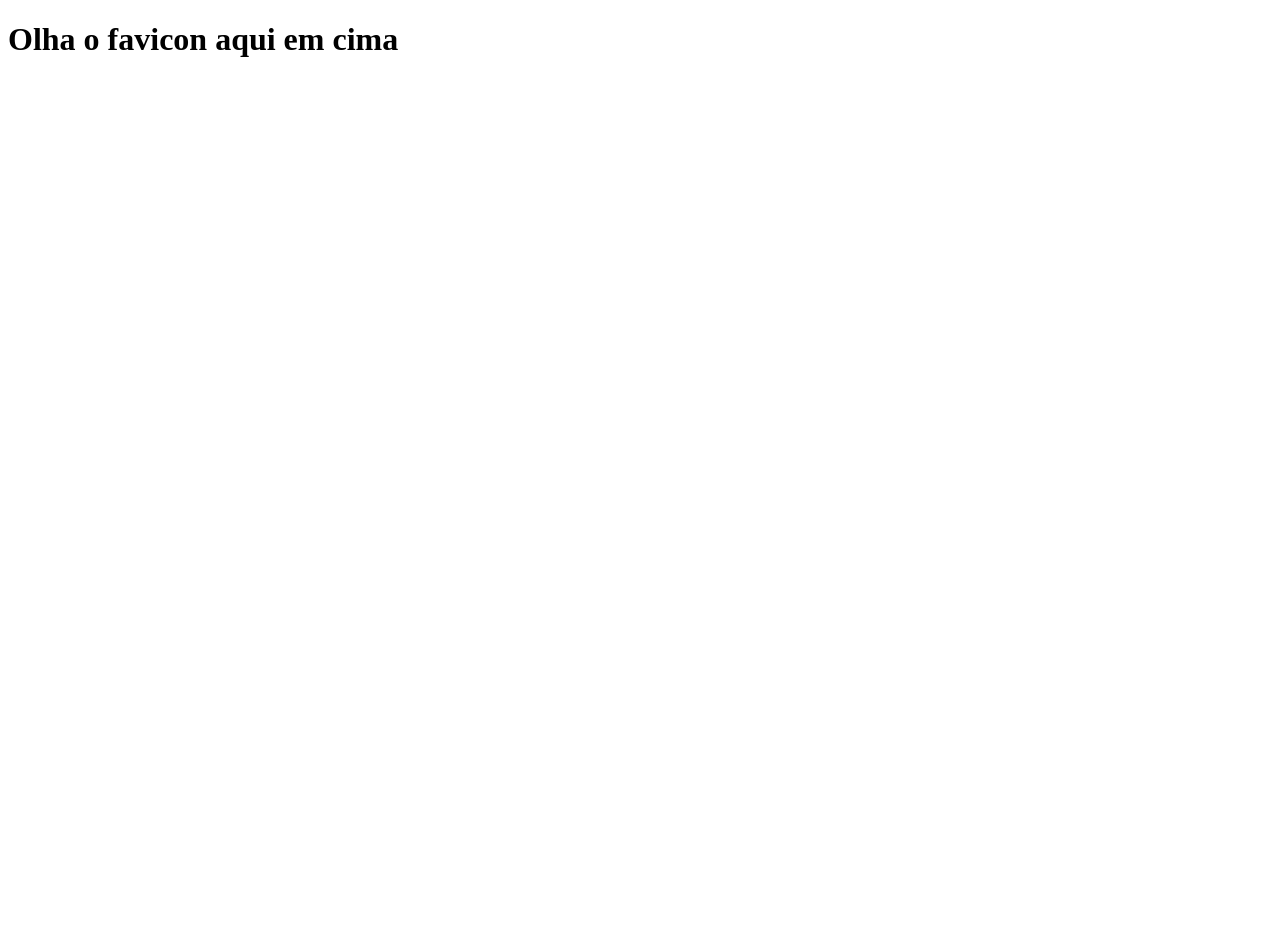
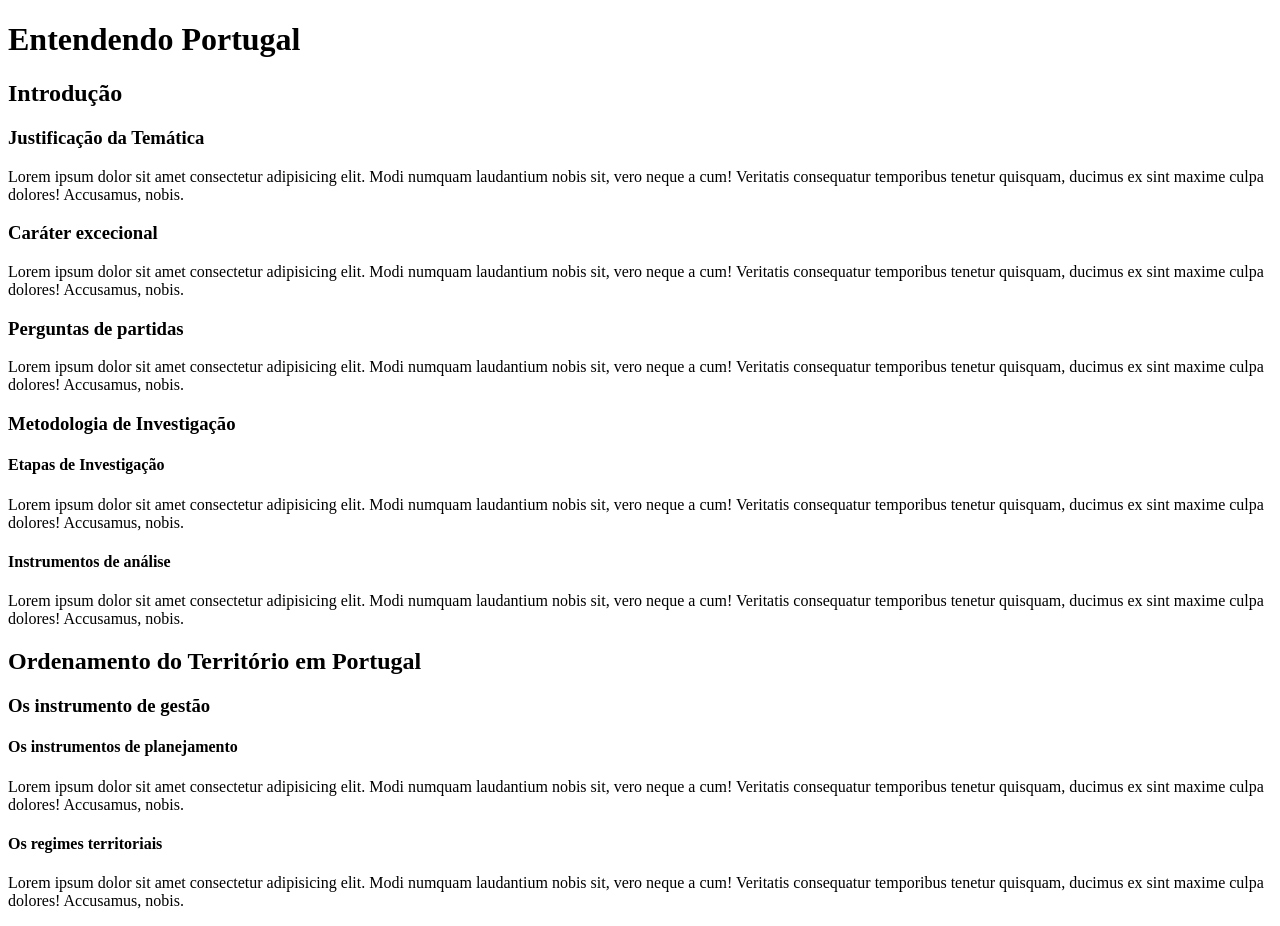
Before and after one commit to milenalisiel/html-atividade-004, a plain HTML site: page index.html in a window 1280 px wide. Before the commit the page ends 800 px from the top, so only its background shows below. Drawn offline with Linux system fonts and the light colour scheme.

Commit message:
atividade 5 concluida

```diff
--- a/index.html
+++ b/index.html
@@ -3,10 +3,29 @@
         <head>
             <meta charset="UTF-8">
             <meta name="viewport" content="width=device-width, initial-scale=1.0">
-        <title>Document</title>
-        <link rel="shortcut icon" href="html.ico" type="html.ico">
+            <link rel="shortcut icon" type="image/png" href="favicon.ico">
+
+            <title>Hierarquia de Títulos</title>
         </head>
 <body>
-        <h1>Olha o favicon aqui em cima</h1>
+    <h1>Entendendo Portugal</h1>
+    <h2>Introdução</h2>
+    <h3>Justificação da Temática</h3>
+    <p>Lorem ipsum dolor sit amet consectetur adipisicing elit. Modi numquam laudantium nobis sit, vero neque a cum! Veritatis consequatur temporibus tenetur quisquam, ducimus ex sint maxime culpa dolores! Accusamus, nobis.</p>
+    <h3>Caráter excecional</h3>
+    <p>Lorem ipsum dolor sit amet consectetur adipisicing elit. Modi numquam laudantium nobis sit, vero neque a cum! Veritatis consequatur temporibus tenetur quisquam, ducimus ex sint maxime culpa dolores! Accusamus, nobis.</p>
+    <h3>Perguntas de partidas</h3>
+    <p>Lorem ipsum dolor sit amet consectetur adipisicing elit. Modi numquam laudantium nobis sit, vero neque a cum! Veritatis consequatur temporibus tenetur quisquam, ducimus ex sint maxime culpa dolores! Accusamus, nobis.</p>
+    <h3>Metodologia de Investigação</h3>
+    <h4>Etapas de Investigação</h4>
+    <p>Lorem ipsum dolor sit amet consectetur adipisicing elit. Modi numquam laudantium nobis sit, vero neque a cum! Veritatis consequatur temporibus tenetur quisquam, ducimus ex sint maxime culpa dolores! Accusamus, nobis.</p>
+    <h4>Instrumentos de análise</h4>
+    <p>Lorem ipsum dolor sit amet consectetur adipisicing elit. Modi numquam laudantium nobis sit, vero neque a cum! Veritatis consequatur temporibus tenetur quisquam, ducimus ex sint maxime culpa dolores! Accusamus, nobis.</p>
+    <h2>Ordenamento do Território em Portugal</h2>
+    <h3>Os instrumento de gestão</h3>
+    <h4>Os instrumentos de planejamento</h4>
+    <p>Lorem ipsum dolor sit amet consectetur adipisicing elit. Modi numquam laudantium nobis sit, vero neque a cum! Veritatis consequatur temporibus tenetur quisquam, ducimus ex sint maxime culpa dolores! Accusamus, nobis.</p>
+    <h4>Os regimes territoriais</h4>
+    <p>Lorem ipsum dolor sit amet consectetur adipisicing elit. Modi numquam laudantium nobis sit, vero neque a cum! Veritatis consequatur temporibus tenetur quisquam, ducimus ex sint maxime culpa dolores! Accusamus, nobis.</p>
 </body>
 </html>
```
Also changed, not shown: favicon.ico (added). Lines whose indentation alone changed are shown as unchanged.
